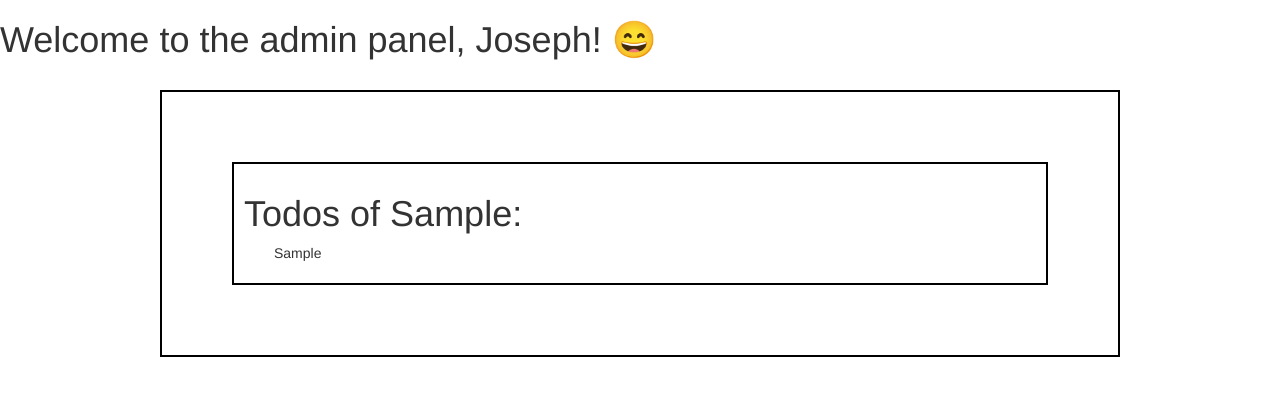
After one commit to jmarcantony/Todo-List, a Flask app: page /admin in a window 1280 px wide. The commit adds this page. Shown: the top 396 px of the page. Run offline with Flask 2, Linux system fonts and the light colour scheme; tables that the repository leaves empty hold one stand-in row (values such as "Sample post"); some libraries are stand-ins or nearby versions.

Commit message:
Added more features

```diff
--- a/main.py
+++ b/main.py
@@ -5,6 +5,7 @@ import datetime
 
 app = Flask(__name__) # Initialize main app
 app.config['SQLALCHEMY_DATABASE_URI'] = 'sqlite:///todos.db' # Configuire Database
+app.config['SQLALCHEMY_TRACK_MODIFICATIONS' ] = False
 db = SQLAlchemy(app) # Initialize Database
 Bootstrap(app) # Initialize Bootstrap
 
@@ -14,13 +15,14 @@ class Todo(db.Model):
     todo = db.Column(db.String(80), unique=False, nullable=False)
     date = db.Column(db.String(80), unique=False, nullable=False)
     time = db.Column(db.String(80), unique=False, nullable=False)
+    ip = db.Column(db.String(80), nullable=False)
 
 db.create_all()
 
 # Routes
 @app.route("/")
 def home():
-    todos = Todo.query.all()
+    todos = Todo.query.filter_by(ip=request.remote_addr).all()
     return render_template("index.html", todos=todos, length=len(todos))
 
 
@@ -28,7 +30,7 @@ def home():
 def add():
     date = datetime.date.today()
     time = datetime.datetime.now().strftime("%H:%M")
-    todo = Todo(todo=request.form["todo"], date=date, time=time)
+    todo = Todo(todo=request.form["todo"], date=date, time=time, ip=request.remote_addr)
     db.session.add(todo)
     db.session.commit()
 
@@ -42,6 +44,19 @@ def remove():
     db.session.commit()
     return redirect(url_for('home'))
 
+@app.route("/admin", methods=["GET", "POST"])
+def admin():
+    if request.method == "GET":
+        if request.remote_addr == "127.0.0.1":
+            all_todos = {}
+            for todo in Todo.query.all():
+                all_todos[todo.ip] = []
+            for todo in Todo.query.all():
+                all_todos[todo.ip].append(todo.todo)
+            return render_template("admin.html", todos=all_todos)
+        else:
+            return render_template("admin_login.html")
+
 
 if __name__ == "__main__":
-    app.run(debug=True)
+    app.run(debug=True, host="0.0.0.0")
--- a/static/styles.css
+++ b/static/styles.css
@@ -15,6 +15,11 @@
     margin-left: 1rem;
 }
 
+.title:hover {
+    cursor:pointer;
+}
+
+
 h3 {
     display: inline-block;
 }
@@ -25,12 +30,13 @@ h3 {
     margin-left: calc(1/2 * 25vw);
     margin-top: 5rem;
     padding: 2rem;
+    margin-bottom: 5rem;
 }
 
 .todo {
     border: 2px solid black;
     margin: 1rem;
-    padding: 0.5rem;
+    padding: 0.9rem;
 }
 
 .add-todo {
@@ -55,12 +61,13 @@ h3 {
 .todo-item {
  margin-left: 1rem;
  margin-top: 5px;
+ margin-right: 0.5rem;
 }
 
 .remove {
     position: absolute;
     margin-top: 0.1rem;
-    left: 112rem;
+    left: 82vw;
     background-color: white;
     border: 1px solid black;
     height: 3rem;
@@ -80,12 +87,36 @@ hr {
     height: 0;
 }
 
-.empty-message {
-    margin-left: 38rem;
+.date {
+    margin: 0;
+    /* position: relative; */
+    margin-left: 1rem;
+    width: fit-content;
 }
 
-.date {
-    margin: 0;
-    position: relative;
-    margin-left: 1rem;
+.all-todos {
+    border: 2px solid black;
+    padding: 2rem;
+    width: calc(75/100 * 100vw);
+    margin-left: calc(1/2 * 25vw);
+    margin-top: 3rem;
+    margin-bottom: 4rem;
 }
+
+.user {
+    border: 2px solid black;
+    padding: 1rem;
+    margin: 5rem;
+}
+
+li {
+    list-style-type: none;
+    margin-left: 3rem;
+}
+
+@media (max-width: 800px) {
+    .remove {
+        margin: 0.1vw;
+        left: 74vw;
+    }
+}
--- /dev/null
+++ b/templates/admin.html
@@ -0,0 +1,22 @@
+{% extends "bootstrap/base.html" %}
+{% block title %} Admin Panel {% endblock %}
+{% block styles %}
+    {{ super() }}
+    <link rel="stylesheet" href="{{ url_for('static', filename="styles.css") }}">
+{% endblock %}
+
+{% block content %}
+    <h1>Welcome to the admin panel, Joseph! 😄</h1>
+    <div class="all-todos">
+	    {% for ip in todos %}
+	    	<div class="user">
+	    		<h1>Todos of {{ ip }}:</h1>
+	    		{% for todo in todos[ip] %}
+		    		<ul>
+		    			<li>{{ todo }}</li>
+		    		</ul>
+		    	{% endfor %}
+	    	</div>
+	    {% endfor %}
+	</div>
+{% endblock %}
```
Also changed, not shown: templates/index.html (+12 -4 lines), README.md (deleted), templates/admin_login.html (added).
